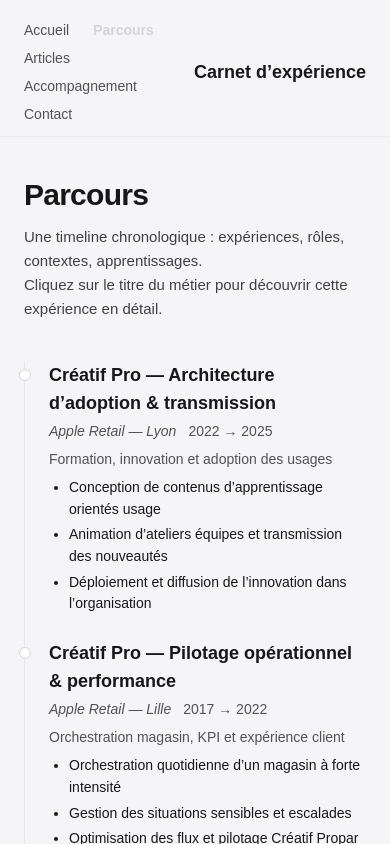
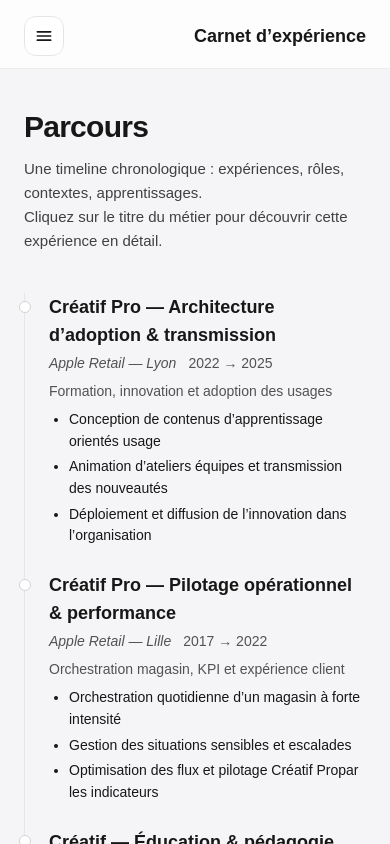
Before and after one commit to sr6xgzrxmf-cyber/carnet-dexperience, a Next.js app: page /parcours in a window 390 px wide. Shown: the top 844 px of the page. Built offline with nearby package versions, Linux system fonts and the light colour scheme.

Commit message:
add mobile menu

```diff
--- a/app/(home)/page.tsx
+++ b/app/(home)/page.tsx
@@ -24,31 +24,31 @@ export default function HomePage() {
             </div>
 
             <div className="mt-4 w-full max-w-xl mx-auto md:mx-0">
-              <div className="flex flex-nowrap justify-center md:justify-start gap-2">
+              <div className="grid grid-cols-2 gap-2 md:flex md:flex-wrap md:justify-start">
                 <Link
                   href="/parcours"
-                  className="rounded-xl border border-neutral-300 dark:border-neutral-700 px-3 py-2 text-xs md:text-sm font-medium text-center whitespace-nowrap hover:bg-neutral-50 dark:hover:bg-neutral-900/60"
+                  className="block w-full sm:w-auto rounded-xl border border-neutral-300 dark:border-neutral-700 px-3 py-2 text-xs md:text-sm font-medium text-center whitespace-nowrap hover:bg-neutral-50 dark:hover:bg-neutral-900/60"
                 >
                   Voir le parcours
                 </Link>
 
                 <Link
                   href="/articles"
-                  className="rounded-xl border border-neutral-300 dark:border-neutral-700 px-3 py-2 text-xs md:text-sm font-medium text-center whitespace-nowrap hover:bg-neutral-50 dark:hover:bg-neutral-900/60"
+                  className="block w-full sm:w-auto rounded-xl border border-neutral-300 dark:border-neutral-700 px-3 py-2 text-xs md:text-sm font-medium text-center whitespace-nowrap hover:bg-neutral-50 dark:hover:bg-neutral-900/60"
                 >
                   Lire les articles
                 </Link>
 
-                <Link
-                  href="/atelier"
-                  className="rounded-xl border border-neutral-300 dark:border-neutral-700 px-3 py-2 text-xs md:text-sm font-medium text-center whitespace-nowrap hover:bg-neutral-50 dark:hover:bg-neutral-900/60"
-                >
-                  Accompagnement
-                </Link>
+<Link
+  href="/atelier"
+  className="block w-full sm:w-auto rounded-xl border border-neutral-300 dark:border-neutral-700 px-3 py-2 text-xs md:text-sm font-medium text-center whitespace-nowrap hover:bg-neutral-50 dark:hover:bg-neutral-900/60"
+>
+  Accompagnement
+</Link>
 
                 <ContactButton
                   label="Me contacter"
-                  className="rounded-xl bg-neutral-900 dark:bg-neutral-100 px-3 py-2 text-xs md:text-sm font-medium text-white dark:text-neutral-900 hover:bg-neutral-800 dark:hover:bg-neutral-200 border-0 whitespace-nowrap"
+                  className="block w-full sm:w-auto rounded-xl border border-neutral-300 dark:border-neutral-700 px-3 py-2 text-xs md:text-sm font-medium text-center whitespace-nowrap hover:bg-neutral-50 dark:hover:bg-neutral-900/60"
                 />
               </div>
             </div>
@@ -186,7 +186,7 @@ export default function HomePage() {
             </p>
 
             <div className="pt-2 w-full max-w-xl">
-              <div className="flex flex-wrap md:flex-nowrap gap-3">
+              <div className="grid grid-cols-2 gap-3 md:flex md:flex-nowrap">
                 <Link
                   href="/parcours"
                   className="rounded-xl border border-neutral-300 dark:border-neutral-700 px-4 py-2 text-sm font-medium text-center whitespace-nowrap hover:bg-neutral-50 dark:hover:bg-neutral-900/60"
--- a/app/layout.tsx
+++ b/app/layout.tsx
@@ -1,4 +1,4 @@
-import type { Metadata } from "next";
+import type { Metadata, Viewport } from "next";
 import { Geist, Geist_Mono } from "next/font/google";
 import Script from "next/script";
 import "./globals.css";
@@ -21,6 +21,11 @@ export const metadata: Metadata = {
   verification: {
     google: "pqYX0KqYycbGy3Bhid-rjOcJsUvGZ2cEgkk0y29iVWw",
   },
+};
+
+export const viewport: Viewport = {
+  width: "device-width",
+  initialScale: 1,
 };
 
 const siteUrl = "https://www.carnetdexperience.fr";
--- /dev/null
+++ b/components/MobileNav.tsx
@@ -0,0 +1,134 @@
+"use client";
+
+import Link from "next/link";
+import { useEffect, useState } from "react";
+import { createPortal } from "react-dom";
+
+type Item = {
+  href: string;
+  label: string;
+  active?: boolean;
+};
+
+export default function MobileNav({ items }: { items: Item[] }) {
+  const [open, setOpen] = useState(false);
+  const [mounted, setMounted] = useState(false);
+
+  // évite les soucis SSR/hydration : on ne portal qu'après montage
+  useEffect(() => {
+    setMounted(true);
+  }, []);
+
+  // fermeture ESC + lock scroll
+  useEffect(() => {
+    if (!open) return;
+
+    const onKeyDown = (e: KeyboardEvent) => {
+      if (e.key === "Escape") setOpen(false);
+    };
+    window.addEventListener("keydown", onKeyDown);
+
+    const prev = document.body.style.overflow;
+    document.body.style.overflow = "hidden";
+
+    return () => {
+      window.removeEventListener("keydown", onKeyDown);
+      document.body.style.overflow = prev;
+    };
+  }, [open]);
+
+  return (
+    <>
+      <button
+        type="button"
+        aria-label="Ouvrir le menu"
+        aria-expanded={open}
+        onClick={() => setOpen(true)}
+        className="inline-flex h-10 w-10 items-center justify-center rounded-xl border border-neutral-200 dark:border-neutral-800 bg-white/70 dark:bg-neutral-950/40 hover:bg-neutral-50 dark:hover:bg-neutral-900/60"
+      >
+        <svg
+          width="20"
+          height="20"
+          viewBox="0 0 24 24"
+          fill="none"
+          aria-hidden="true"
+        >
+          <path
+            d="M4 7h16M4 12h16M4 17h16"
+            stroke="currentColor"
+            strokeWidth="2"
+            strokeLinecap="round"
+          />
+        </svg>
+      </button>
+
+      {mounted && open
+        ? createPortal(
+            <div className="fixed inset-0 z-[9999]">
+              {/* overlay */}
+              <button
+                aria-label="Fermer le menu"
+                className="absolute inset-0 bg-black/30"
+                onClick={() => setOpen(false)}
+              />
+
+              {/* panneau */}
+              <div className="absolute left-0 top-0 h-full w-[80%] max-w-xs bg-white dark:bg-neutral-950 border-r border-neutral-200 dark:border-neutral-800 p-4">
+                <div className="flex items-center justify-between">
+                  <div className="text-sm font-semibold text-neutral-900 dark:text-neutral-100">
+                    Carnet d’expérience
+                  </div>
+
+                  <button
+                    type="button"
+                    aria-label="Fermer"
+                    onClick={() => setOpen(false)}
+                    className="inline-flex h-10 w-10 items-center justify-center rounded-xl border border-neutral-200 dark:border-neutral-800 hover:bg-neutral-50 dark:hover:bg-neutral-900/60"
+                  >
+                    <svg
+                      width="18"
+                      height="18"
+                      viewBox="0 0 24 24"
+                      fill="none"
+                      aria-hidden="true"
+                    >
+                      <path
+                        d="M6 6l12 12M18 6L6 18"
+                        stroke="currentColor"
+                        strokeWidth="2"
+                        strokeLinecap="round"
+                      />
+                    </svg>
+                  </button>
+                </div>
+
+                <nav className="mt-6 grid gap-1 text-[15px]">
+                  {items.map((it) =>
+                    it.active ? (
+                      <span
+                        key={it.href}
+                        aria-current="page"
+                        className="rounded-xl px-3 py-2 font-semibold text-neutral-900 dark:text-neutral-100 bg-neutral-100 dark:bg-neutral-900"
+                      >
+                        {it.label}
+                      </span>
+                    ) : (
+                      <Link
+                        key={it.href}
+                        href={it.href}
+                        onClick={() => setOpen(false)}
+                        className="rounded-xl px-3 py-2 text-neutral-800 hover:bg-neutral-100 dark:text-neutral-200 dark:hover:bg-neutral-900"
+                      >
+                        {it.label}
+                      </Link>
+                    )
+                  )}
+                </nav>
+              </div>
+            </div>,
+            document.body
+          )
+        : null}
+    </>
+  );
+}
--- a/components/SiteHeader.tsx
+++ b/components/SiteHeader.tsx
@@ -2,6 +2,7 @@
 
 import Link from "next/link";
 import { usePathname } from "next/navigation";
+import MobileNav from "@/components/MobileNav";
 
 export default function SiteHeader() {
   const pathname = usePathname();
@@ -9,27 +10,33 @@ export default function SiteHeader() {
   // ⛔️ Pas de header sur la home
   if (pathname === "/") return null;
 
-  const isParcours =
-    pathname === "/parcours" || pathname.startsWith("/parcours/");
-  const isArticles =
-    pathname === "/articles" || pathname.startsWith("/articles/");
-  const isAccompagnement =
-    pathname === "/atelier" || pathname.startsWith("/atelier/");
-  const isContact =
-    pathname === "/contact" || pathname.startsWith("/contact/");
+  const isParcours = pathname === "/parcours" || pathname.startsWith("/parcours/");
+  const isArticles = pathname === "/articles" || pathname.startsWith("/articles/");
+  const isAccompagnement = pathname === "/atelier" || pathname.startsWith("/atelier/");
+  const isContact = pathname === "/contact" || pathname.startsWith("/contact/");
 
-  // ✅ Actif en gris (pas noir)
-  const activeClass =
-    "font-semibold text-neutral-300 dark:text-neutral-300";
-  const linkClass =
-    "text-neutral-600 dark:text-neutral-400 hover:underline underline-offset-4";
+  const activeClass = "font-semibold text-neutral-900/70 dark:text-neutral-100/80";
+  const linkClass = "text-neutral-600 dark:text-neutral-400 hover:underline underline-offset-4";
+
+  const items = [
+    { href: "/", label: "Accueil", active: false },
+    { href: "/parcours", label: "Parcours", active: isParcours },
+    { href: "/articles", label: "Articles", active: isArticles },
+    { href: "/atelier", label: "Accompagnement", active: isAccompagnement },
+    { href: "/contact", label: "Contact", active: isContact },
+  ];
 
   return (
-    <header className="border-b border-neutral-200/70 dark:border-neutral-800">
-      <div className="site-container pt-5 pb-3">
-        <div className="flex items-center justify-between gap-6">
-          {/* Navigation à gauche */}
-          <nav className="flex flex-wrap items-center gap-x-6 gap-y-2 text-sm">
+    <header className="border-b border-neutral-200/70 dark:border-neutral-800 bg-white/80 dark:bg-neutral-950/70 backdrop-blur sticky top-0 z-40">
+      <div className="site-container pt-4 pb-3">
+        <div className="flex items-center gap-4">
+          {/* gauche : burger (mobile) + nav (desktop) */}
+          <div className="flex items-center gap-3">
+            <div className="md:hidden">
+              <MobileNav items={items} />
+            </div>
+
+            <nav className="hidden md:flex items-center gap-x-6 text-sm whitespace-nowrap">
               <Link href="/" className={linkClass}>
                 Accueil
               </Link>
@@ -74,9 +81,15 @@ export default function SiteHeader() {
                 </Link>
               )}
             </nav>
+          </div>
 
-          {/* Signature à droite */}
-          <div className="text-lg font-semibold whitespace-nowrap">
+          {/* mobile : titre à droite */}
+<div className="md:hidden ml-auto text-right text-lg font-semibold whitespace-nowrap text-neutral-900 dark:text-neutral-100">
+  Carnet d’expérience
+</div>
+
+          {/* desktop : titre à droite */}
+          <div className="hidden md:block ml-auto text-lg font-semibold whitespace-nowrap text-neutral-900 dark:text-neutral-100">
             Carnet d’expérience
           </div>
         </div>
```
Lines whose indentation alone changed are shown as unchanged.
